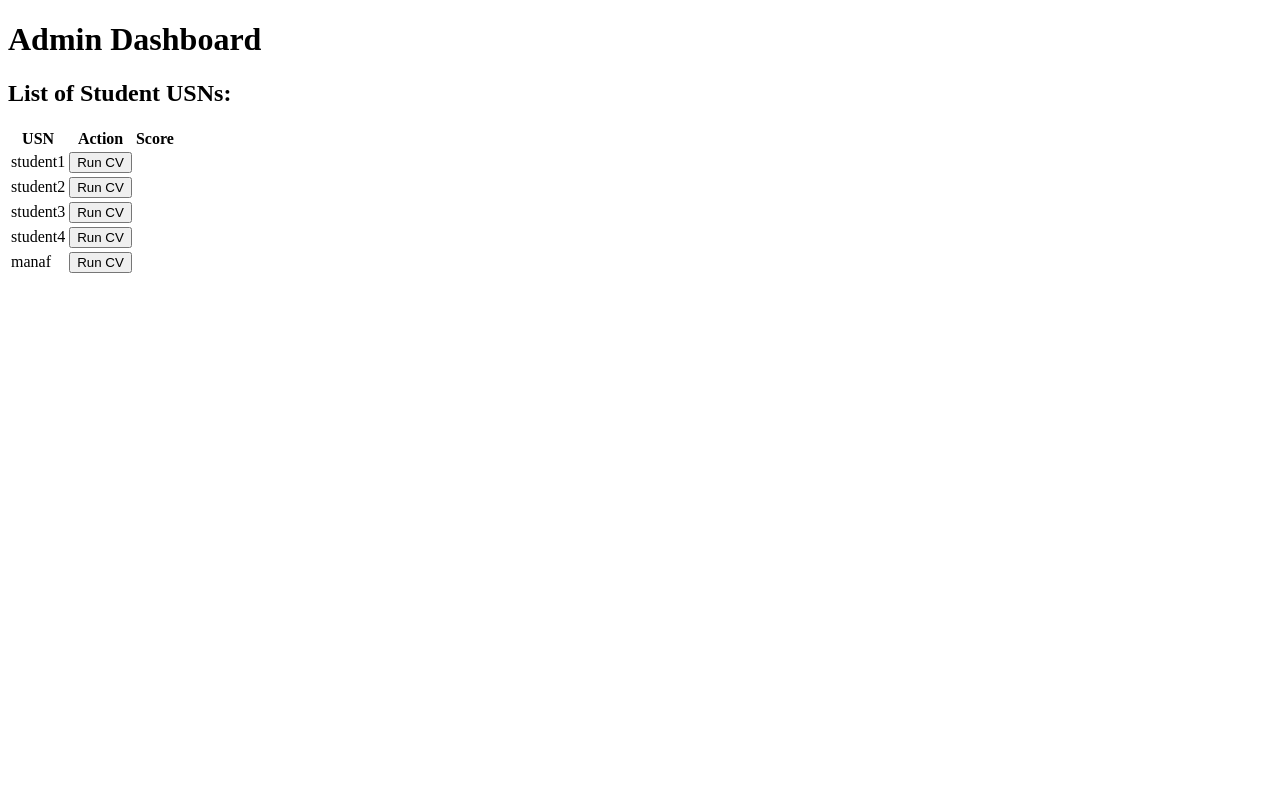
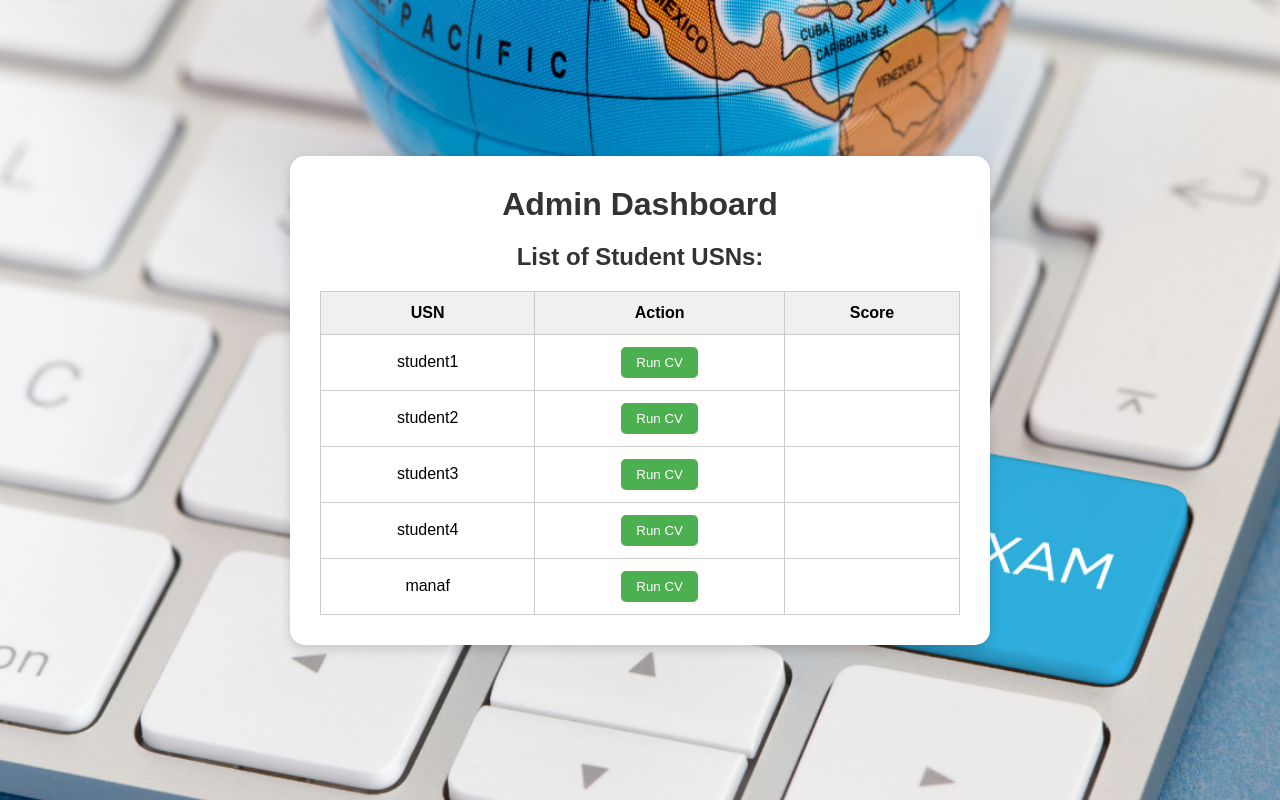
Before and after one commit to foxy-cyber/proctor, a Django app: page /admin_dashboard/ in a window 1280 px wide. Run offline with Django 5.2, Linux system fonts and the light colour scheme; data comes from the database, SQL or seed files in the repository.

Commit message:
frontend

```diff
--- /dev/null
+++ b/exam_app/static/css/style.css
@@ -0,0 +1,109 @@
+/* General Reset */
+* {
+    margin: 0;
+    padding: 0;
+    box-sizing: border-box;
+}
+
+/* Body Styling */
+body {
+    margin: 0;
+    padding: 0;
+    background-image: url('/static/images/1.png');
+    background-size: cover;
+    background-position: center;
+    background-repeat: no-repeat;
+    min-height: 100vh;
+    display: flex;
+    justify-content: center;
+    align-items: center;
+    font-family: Arial, sans-serif;
+}
+
+
+
+/* Container Styling */
+.container {
+    background-color: white;
+    padding: 30px;
+    border-radius: 15px;
+    box-shadow: 0 4px 12px rgba(0, 0, 0, 0.15);
+    text-align: center;
+    width: 90%;
+    max-width: 700px;
+}
+
+
+/* Headings */
+h1, h2 {
+    color: #333;
+    margin-bottom: 20px;
+}
+
+/* Table */
+table {
+    width: 100%;
+    border-collapse: collapse;
+    margin-top: 20px;
+}
+
+th, td {
+    padding: 12px 15px;
+    border: 1px solid #ccc;
+    text-align: center;
+}
+
+th {
+    background-color: #f0f0f0;
+}
+
+/* Buttons */
+button {
+    padding: 8px 15px;
+    border: none;
+    background-color: #4CAF50;
+    color: white;
+    cursor: pointer;
+    border-radius: 5px;
+    transition: background-color 0.3s;
+}
+
+button:hover {
+    background-color: #45a049;
+}
+
+/* Form elements */
+form {
+    margin-top: 20px;
+    display: flex;
+    flex-direction: column;
+    align-items: center;
+}
+
+input[type="text"], input[type="password"] {
+    padding: 10px;
+    margin: 8px 0;
+    width: 80%;
+    border: 1px solid #ccc;
+    border-radius: 5px;
+}
+video {
+    display: block;
+    margin: 20px auto;
+    border: 4px solid #ccc;
+    border-radius: 10px;
+}
+
+.button-group {
+    display: flex;
+    justify-content: center;
+    gap: 15px;
+    margin-top: 10px;
+}
+
+#videoList {
+    list-style: none;
+    padding: 0;
+    margin-top: 20px;
+    text-align: center;
+}
--- a/exam_app/templates/admin_dashboard.html
+++ b/exam_app/templates/admin_dashboard.html
@@ -1,11 +1,14 @@
 <!DOCTYPE html>
 <html lang="en">
 <head>
+    {% load static %}
     <meta charset="UTF-8">
     <meta name="viewport" content="width=device-width, initial-scale=1.0">
     <title>Admin Dashboard</title>
+    <link rel="stylesheet" href="{% static 'css/style.css' %}">
 </head>
 <body>
+    <div class="container">
     <h1>Admin Dashboard</h1>
     <h2>List of Student USNs:</h2>
     <table>
@@ -42,5 +45,6 @@
                 });
         }
     </script>
+</div>
 </body>
 </html>
--- a/exam_app/templates/admin_login.html
+++ b/exam_app/templates/admin_login.html
@@ -1,11 +1,14 @@
 <!DOCTYPE html>
 <html lang="en">
 <head>
+    {% load static %}
     <meta charset="UTF-8">
     <meta name="viewport" content="width=device-width, initial-scale=1.0">
     <title>Admin Login</title>
+    <link rel="stylesheet" href="{% static 'css/style.css' %}">
 </head>
 <body>
+    <div class="container">
     {% if error %}
         <p>{{ error }}</p>
     {% endif %}
@@ -20,5 +23,6 @@
         <br>
         <button type="submit">Login</button>
     </form>
+</div>
 </body>
 </html>
--- a/exam_app/templates/home.html
+++ b/exam_app/templates/home.html
@@ -1,11 +1,14 @@
 <!DOCTYPE html>
 <html lang="en">
 <head>
+    {% load static %}
     <meta charset="UTF-8">
     <meta name="viewport" content="width=device-width, initial-scale=1.0">
     <title>Home</title>
+    <link rel="stylesheet" href="{% static 'css/style.css' %}">
 </head>
 <body>
+    <div class="container">
     {% if error %}
         <p>{{ error }}</p>
     {% endif %}
@@ -16,5 +19,6 @@
         <input type="text" id="usn" name="usn" required>
         <button type="submit">Enter Webcam</button>
     </form>
+</div>
 </body>
 </html>
--- a/exam_app/templates/index.html
+++ b/exam_app/templates/index.html
@@ -3,11 +3,14 @@
 <!DOCTYPE html>
 <html lang="en">
 <head>
+    {% load static %}
     <meta charset="UTF-8">
     <meta name="viewport" content="width=device-width, initial-scale=1.0">
     <title>Webcam Streaming</title>
+    <link rel="stylesheet" href="{% static 'css/style.css' %}">
 </head>
 <body>
+    <div class="container">
     <h1>Webcam Streaming</h1>
     <video id="videoElement" width="640" height="480" autoplay></video>
     <button id="captureButton">Start</button>
@@ -97,5 +100,6 @@
             return new Blob([u8arr], { type: mime });
         }
     </script>
+</div>
 </body>
 </html>
--- a/exam_app/templates/login.html
+++ b/exam_app/templates/login.html
@@ -1,16 +1,20 @@
 <!DOCTYPE html>
 <html lang="en">
 <head>
+    {% load static %}
     <meta charset="UTF-8">
     <meta name="viewport" content="width=device-width, initial-scale=1.0">
     <title>Login</title>
+    <link rel="stylesheet" href="{% static 'css/style.css' %}">
 </head>
 <body>
+    <div class="container">
     <h1>Login</h1>
     <form method="post">
         {% csrf_token %}
         {{ form.as_p }}
         <button type="submit">Login</button>
     </form>
+</div>
 </body>
 </html>
--- a/exam_app/templates/register.html
+++ b/exam_app/templates/register.html
@@ -1,16 +1,20 @@
 <!DOCTYPE html>
 <html lang="en">
 <head>
+    {% load static %}
     <meta charset="UTF-8">
     <meta name="viewport" content="width=device-width, initial-scale=1.0">
     <title>{{ user_type }} Registration</title>
+    <link rel="stylesheet" href="{% static 'css/style.css' %}">
 </head>
 <body>
+    <div class="container">
     <h1>{{ user_type }} Registration</h1>
     <form method="post">
         {% csrf_token %}
         {{ form.as_p }}
         <button type="submit">Register</button>
     </form>
+</div>
 </body>
 </html>
```
Also changed, not shown: exam_app/templates/webcam.html (+8 -0 lines), exam_app/cv/Code/images/student1/frame0.png, exam_app/cv/Code/images/student1/frame1.png, exam_app/cv/Code/images/student1/frame2.png, exam_app/cv/Code/images/student1/frame3.png, exam_app/cv/Code/images/student1/frame4.png, exam_app/cv/Code/images/student1/frame5.png, exam_app/cv/Code/images/student1/frame6.png, exam_app/static/images/1.png (added).
